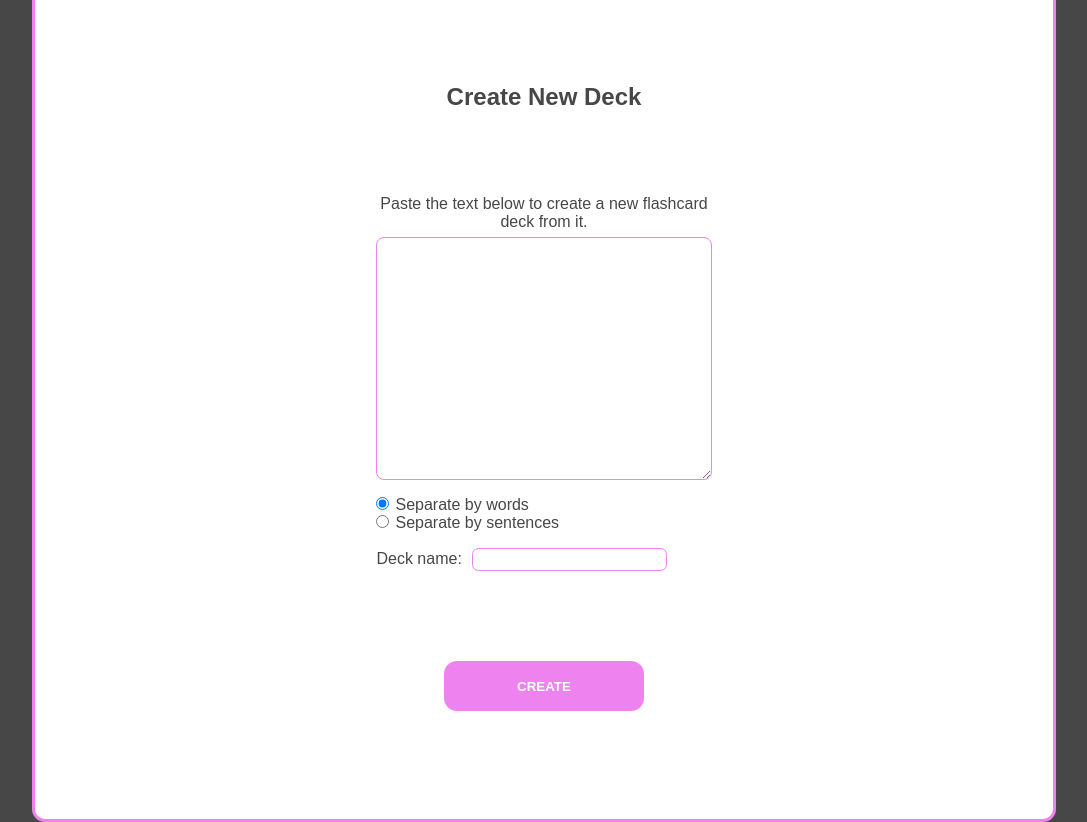
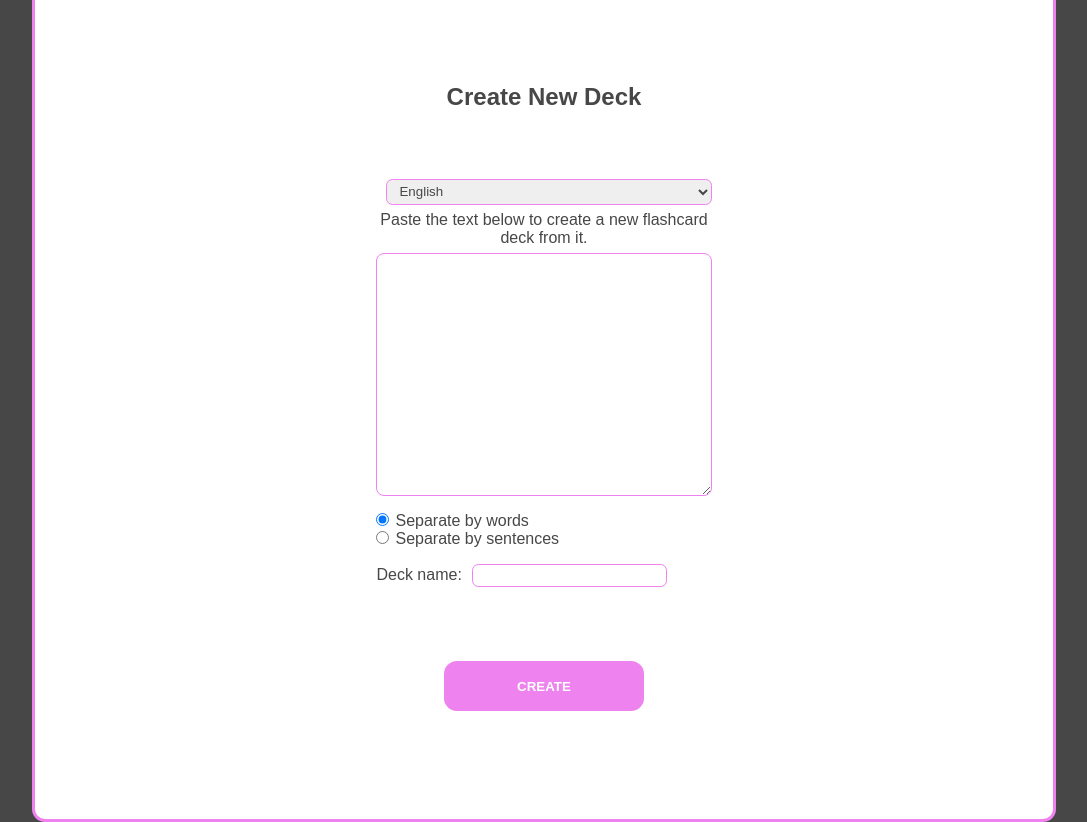
Before and after one commit to Nyllaah/flashcards-app, a React (Vite) app in the folder frontend/: page /create in a window 1280 px wide. Shown: the whole page, without its empty margins (96-1183 px from the left). Built offline with nearby package versions, Linux system fonts and the light colour scheme.

Commit message:
feat: included language selector html element

```diff
--- a/frontend/src/pages/CreateNewDeck.tsx
+++ b/frontend/src/pages/CreateNewDeck.tsx
@@ -37,6 +37,12 @@ function CreateNewDeck() {
     <div className={ styles.container }>
       <h2>Create New Deck</h2>
       <form className={ styles.form } >
+        <select name="language" id="language">
+          <option value="english">English</option>
+          <option value="spanish">Spanish</option>
+          <option value="japanese">Japanese</option>
+          <option value="portuguese">Spanish</option>
+        </select>
         <p className={ styles.p } >Paste the text below to create a new flashcard deck from it.</p>
         <textarea
           className={ styles.textarea }
--- a/frontend/src/pages/css/CreateNewDeck.module.css
+++ b/frontend/src/pages/css/CreateNewDeck.module.css
@@ -36,7 +36,7 @@
     margin-right: 6px;
 }
 
-.container input {
+.container input, .container select {
     border: 1px solid var(--purple);
     border-radius: 0.4rem;
     margin-left: 10px;
```
